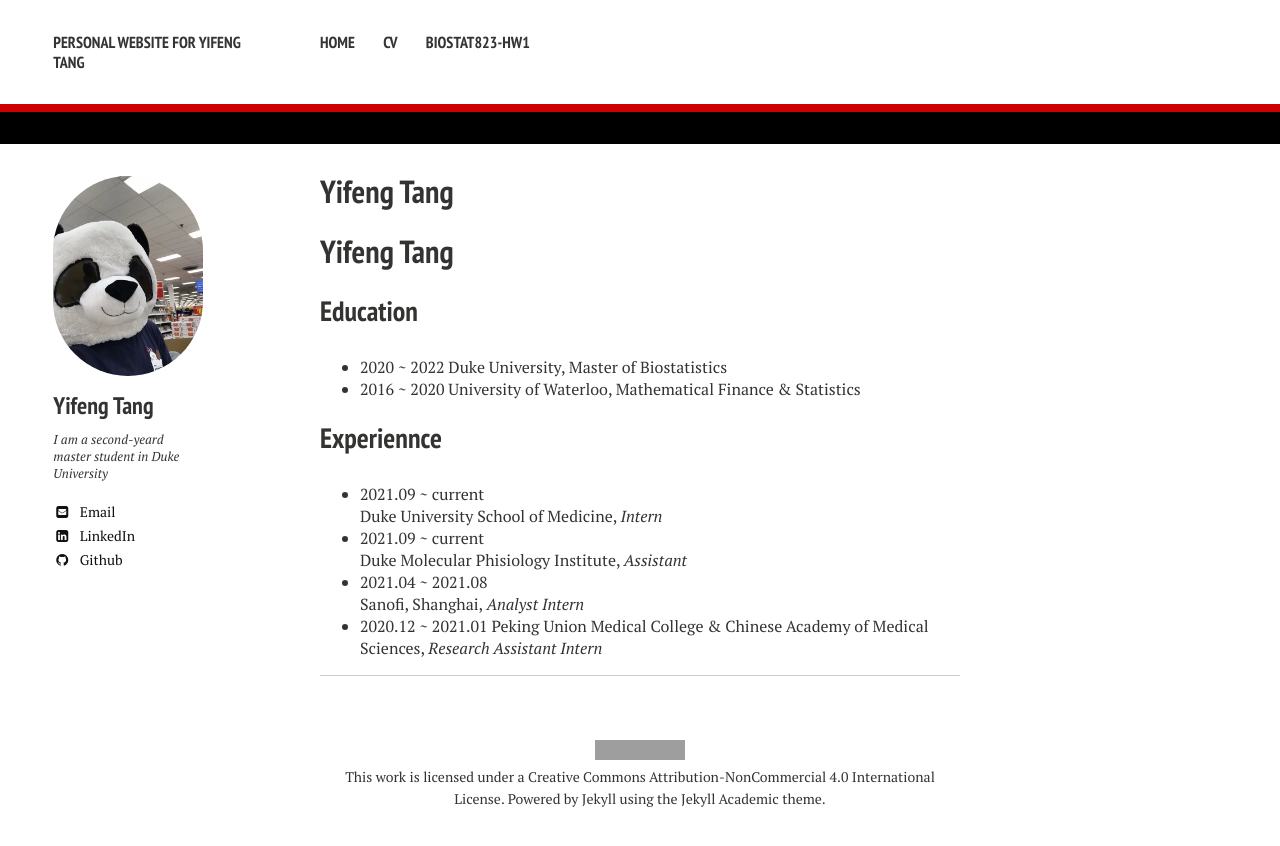
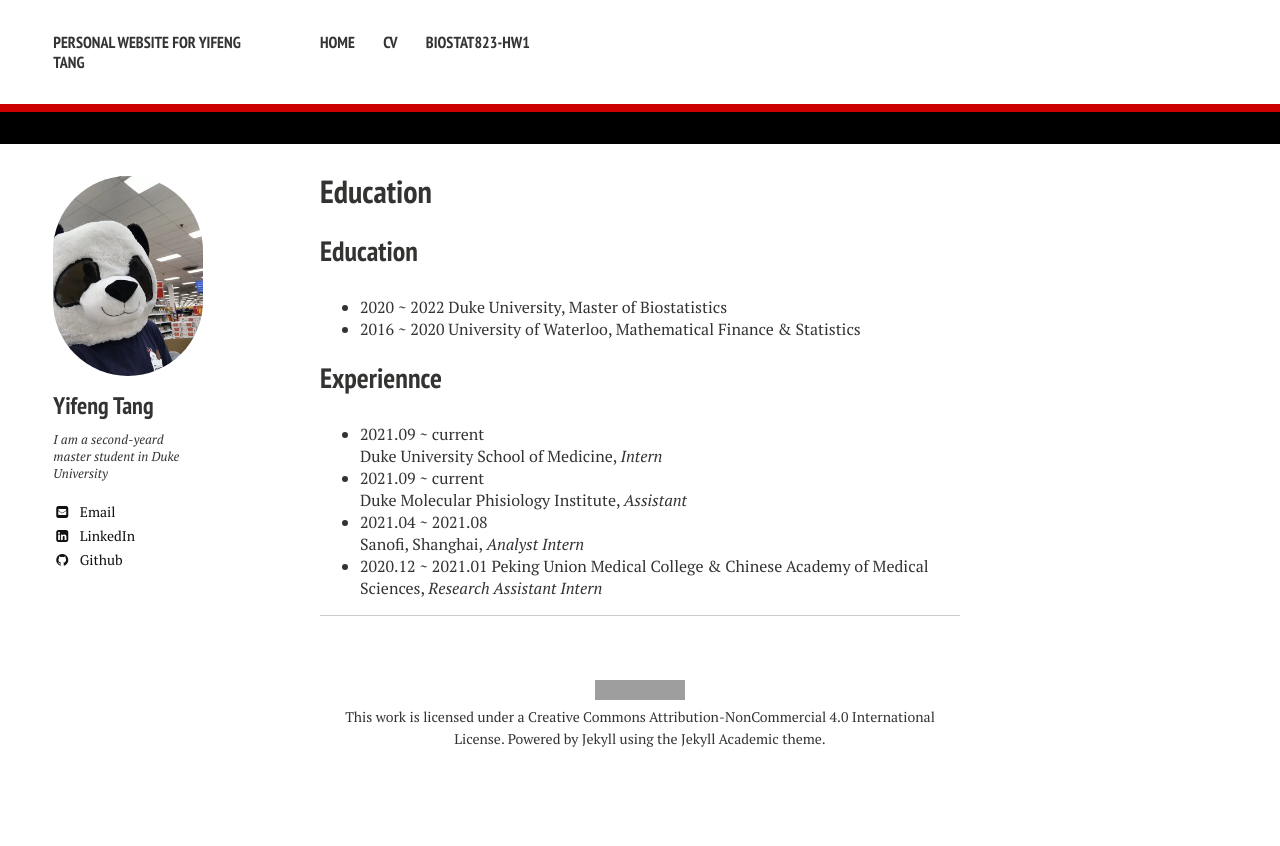
Before and after one commit to Yifeng-T/Yifeng-T.github.io, a Jekyll site: the page built from cv.md, in a window 1280 px wide. Shown: the top 846 px of the page. Built offline with Jekyll 4.4.1, drawn with Linux system fonts in a browser that asks for light colours; nearby versions of some CDN libraries; our own code applies the rules of GitHub Pages for plain Markdown files; grey boxes are pictures that could not be loaded.

Commit message:
Update cv.md

```diff
--- a/cv.md
+++ b/cv.md
@@ -1,4 +1,4 @@
-# Yifeng Tang
+
 ## Education
 * 2020 ~ 2022 Duke University, Master of Biostatistics
 * 2016 ~ 2020 University of Waterloo, Mathematical Finance & Statistics
```
